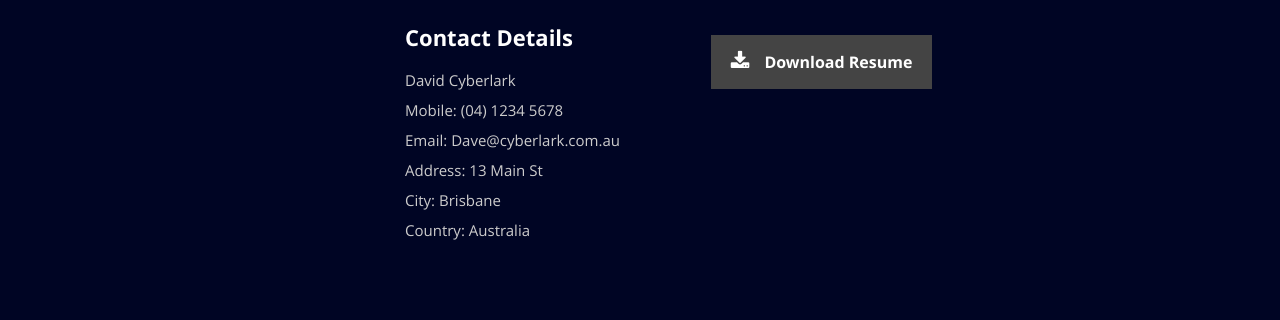
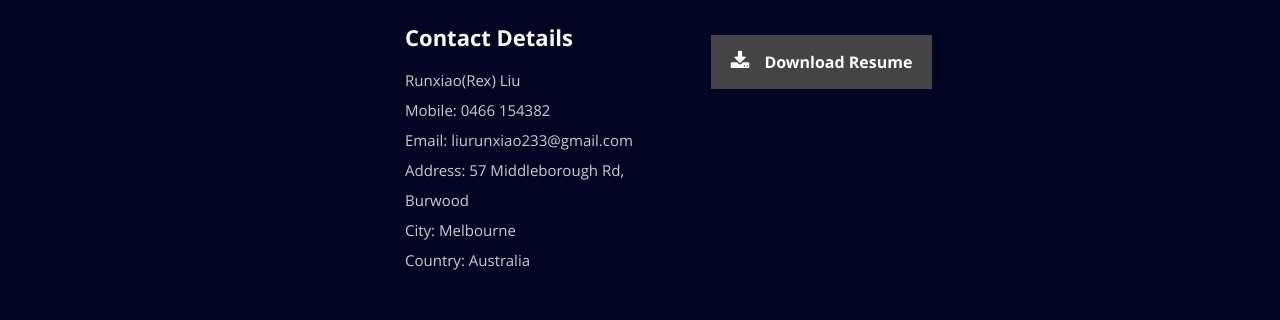
Before and after one commit to Rex-L-RX/Resume, a React (Create React App) app: page / in a window 1280 px wide. Shown: the part 1065-1385 px from the top of the page. Built offline with nearby package versions, Linux system fonts and the light colour scheme.

Commit message:
update-resumedata
update some resume data not finished

```diff
--- a/public/index.html
+++ b/public/index.html
@@ -10,7 +10,7 @@
     <link rel="stylesheet" href="%PUBLIC_URL%/css/layout.css">
     <link rel="stylesheet" href="%PUBLIC_URL%/css/media-queries.css">
     <link rel="stylesheet" href="%PUBLIC_URL%/css/magnific-popup.css">
-    <title>Cyberlark Studio</title>
+    <title>Rex's Personal CV</title>
   </head>
 
   <body>
--- a/public/resumeData.json
+++ b/public/resumeData.json
@@ -1,17 +1,17 @@
 {
   "main": {
-    "name":"David Cyberlark",
+    "name":"Runxiao(Rex) Liu",
     "description":"Passionate about learning technology and sharing knowledge",
     "image":"profile.jpg",
     "bio":"My name is David, the founder of Cyberlark, a solutions architect and senior software developer that has interests in all things related to the Cloud. I graduated from the University of Wollongong with a Master of Computer Science degree in 2009. Since then, I live in a beautiful city called Brisbane on the East Coast of Australia. ",
     "contactmessage":"Thank you for your feedback.",
-    "email": "Dave@cyberlark.com.au",
-    "phone": "(04) 1234 5678",
-    "github":"https://github.com/CyberlarkCode",
-    "project":"https://github.com/CyberlarkCode",
+    "email": "liurunxiao233@gmail.com",
+    "phone": "0466 154382",
+    "github":"https://github.com/Rex-L-RX",
+    "project":"https://github.com/Rex-L-RX",
     "address":{
-      "line1":"Address: 13 Main St",
-      "line2":"City: Brisbane",
+      "line1":"Address: 57 Middleborough Rd, Burwood",
+      "line2":"City: Melbourne",
       "line3":"Country: Australia"
     },
     "youtube":{
```
